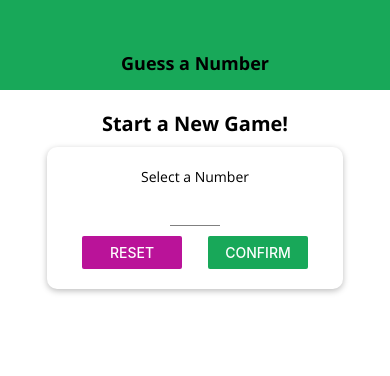
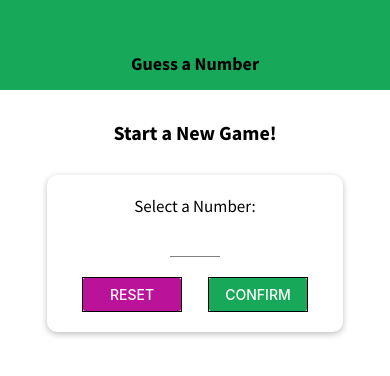
Before and after one commit to thedannysoto/number-game, a React Native app: screen / in a window 390 px wide. Shown: the top 376 px of the page. Built offline with nearby package versions, Linux system fonts and the light colour scheme.

Commit message:
Updates styling throughout app and changes main font throughout app

```diff
--- a/App.js
+++ b/App.js
@@ -10,8 +10,8 @@ import GameOverScreen from './screens/GameOver';
 
 const fetchFonts = () => {
   return Font.loadAsync({
-    'open-sans': require('./assets/fonts/OpenSans-Regular.ttf'),
-    'open-sans-bold': require('./assets/fonts/OpenSans-Bold.ttf')
+    'open-sans': require('./assets/fonts/SourceSansPro-Regular.otf'),
+    'open-sans-bold': require('./assets/fonts/SourceSansPro-Bold.otf')
   });
 };
 
--- a/components/NumberContainer.js
+++ b/components/NumberContainer.js
@@ -20,8 +20,8 @@ const styles = StyleSheet.create({
         borderRadius: 10,
         marginVertical: 10,
         alignItems: 'center',
-        justifyContent: 'center'
-
+        justifyContent: 'center',
+        width: 60
     },
     number: {
         color: 'white',
--- a/screens/GameOver.js
+++ b/screens/GameOver.js
@@ -51,7 +51,8 @@ const styles = StyleSheet.create({
     },
     resultContainer: {
         marginHorizontal: 30,
-        marginVertical: 15
+        marginTop: 15,
+        marginBottom: 25
     },
     resultText: {
         textAlign: 'center',
--- a/screens/StartGameScreen.js
+++ b/screens/StartGameScreen.js
@@ -64,7 +64,7 @@ const StartGameScreen = props => {
         <View style={styles.screen}>
             <TitleText style={styles.title}>Start a New Game!</TitleText>
             <Card style={styles.inputContainer}>
-                <BodyText>Select a Number</BodyText>
+                <BodyText style={{fontSize: 17}}>Select a Number:</BodyText>
                 <Input
                     style={styles.input}
                     blurOnSubmit
@@ -107,7 +107,8 @@ const styles = StyleSheet.create({
     },
     title: {
         fontSize: 20,
-        marginVertical: 10,
+        marginTop: 20,
+        marginBottom: 30,
         fontFamily: 'open-sans-bold'
     },
     inputContainer: {
@@ -119,10 +120,12 @@ const styles = StyleSheet.create({
         flexDirection: 'row',
         width: '100%',
         justifyContent: 'space-between',
-        paddingHorizontal: 15
+        paddingHorizontal: 15,
+        marginTop: 10
     },
     button: {
-        width: 100
+        width: 100,
+        borderWidth: 1,
     },
     input: {
         width: 50,
```
Also changed, not shown: assets/fonts/SourceSansPro-Bold.otf (added), assets/fonts/SourceSansPro-Regular.otf (added).
